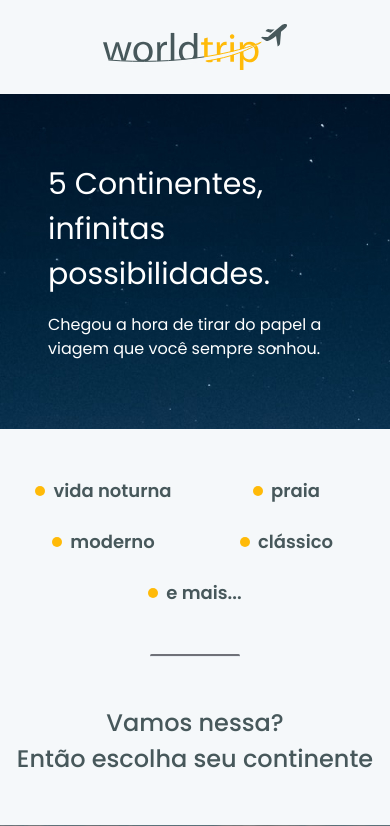
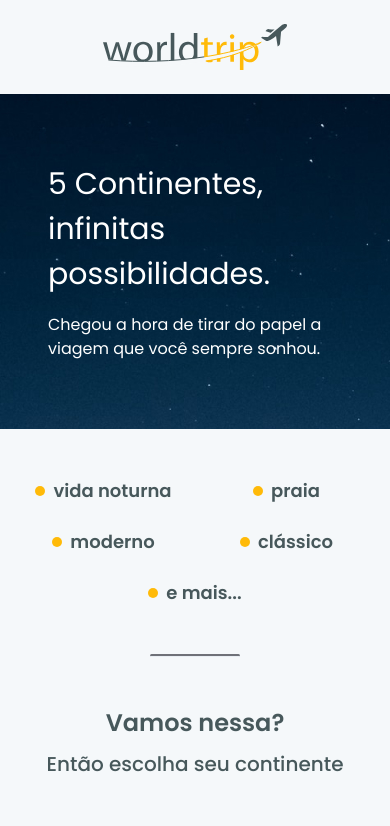
Before and after one commit to pedropaulodf/ignite-worldtrip, a Next.js app: page / in a window 390 px wide. Shown: the top 826 px of the page. Built offline with nearby package versions, Linux system fonts and the light colour scheme.

Commit message:
fix: ajuste responsividade texto da home

```diff
--- a/src/pages/index.tsx
+++ b/src/pages/index.tsx
@@ -51,10 +51,11 @@ export default function Home() {
         />
       </Flex>
 
-      <Flex justifyContent="center" textAlign="center" mt="12">
-        <Text fontSize={["2xl", "4xl"]} fontWeight="500">
+      <Flex justifyContent="center" textAlign="center" mt="12" flexDirection="column">
+        <Text fontSize={["2xl", "4xl"]} fontWeight="700">
           Vamos nessa?
-          <br />
+        </Text>
+        <Text fontSize={["xl", "4xl"]} fontWeight="500" p="2">
           Então escolha seu continente
         </Text>
       </Flex>
```
